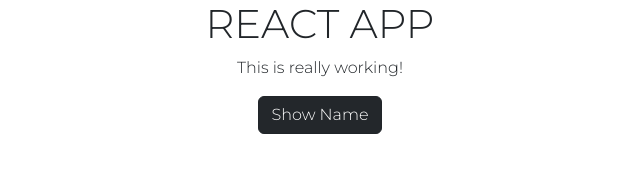
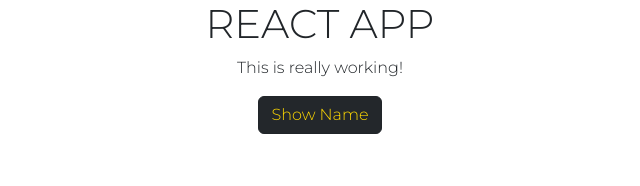
Before and after one commit to ShouryaRSharma/ReactCompleteGuide, a React (Create React App) app: page / in a window 1280 px wide. Shown: the top 186 px of the page, without its empty margins (320-960 px from the left). Built offline with nearby package versions, Linux system fonts and the light colour scheme.

Commit message:
using styled components for bigger range of dynamic styling

```diff
--- a/package.json
+++ b/package.json
@@ -11,9 +11,11 @@
     "bootstrap": "5.0.0-alpha1",
     "install": "^0.13.0",
     "node-sass": "^4.14.1",
+    "radium": "^0.26.0",
     "react": "^16.13.1",
     "react-dom": "^16.13.1",
-    "react-scripts": "3.4.3"
+    "react-scripts": "3.4.3",
+    "styled-components": "^5.2.0"
   },
   "scripts": {
     "start": "react-scripts start",
--- a/src/App.js
+++ b/src/App.js
@@ -1,7 +1,22 @@
+import React, { Component } from 'react';
+import styled from 'styled-components';
+
 import './App.scss';
-import React, { Component } from 'react';
 import Person from './Person/Person';
 
+
+const StyledButton = styled.button `
+  background-color: ${props => props.alt ? '#23272b' : '#23272b'};
+  transition: 0.2s;
+  color: ${props => props.alt ? '#fff' : '#ffd900'};
+  &:hover {
+    background-color: ${props => props.alt ? 'black' : '#ffd900'};
+    color: ${props => props.alt ? '#ffd900' : 'black'};
+    border: 1px solid ${props => props.alt ? '#ffd900' : 'black'};
+    box-shadow: 0px 2px 3px grey;
+  }
+
+`;
 
 class App extends Component {
   state = {
@@ -51,11 +66,6 @@ class App extends Component {
   }
 
   render() {
-    const style = {
-      backgroundColor: '#23272b',
-      font: 'inherit',
-    };
-
     const classes = [];
 
     let persons = null;
@@ -77,8 +87,7 @@ class App extends Component {
 
       );
 
-      style.backgroundColor = 'white';
-      style.color = 'black';
+
 
 
     }
@@ -95,7 +104,7 @@ class App extends Component {
       <div className="App">
           <h1>REACT APP</h1>
           <p className={classes.join(' ')}>This is really working!</p>
-          <button style={style}className="btn btn-dark" onClick={this.togglePersonsHandler}>Show Name</button>
+          <StyledButton alt={this.state.showPersons} className="btn btn-dark" onClick={this.togglePersonsHandler}>Show Name</StyledButton>
           {persons}
       </div>
     );
--- a/src/Person/Person.js
+++ b/src/Person/Person.js
@@ -1,4 +1,5 @@
 import React from 'react';
+
 import './Person.scss';
 
 const person = (props) => {
--- a/src/Person/Person.scss
+++ b/src/Person/Person.scss
@@ -1,4 +1,3 @@
-
 
 .Person {
     border: 1px solid #eee;
@@ -7,6 +6,7 @@
     padding: 1em;
         .btn-danger {
             margin-top: 1em;
+            box-shadow: 0px 3px 2px #a0a0a0;
         }
     justify-content: space-evenly;
 }
```
Also changed, not shown: 2 other files (tests, documents, lock files or other folders).
